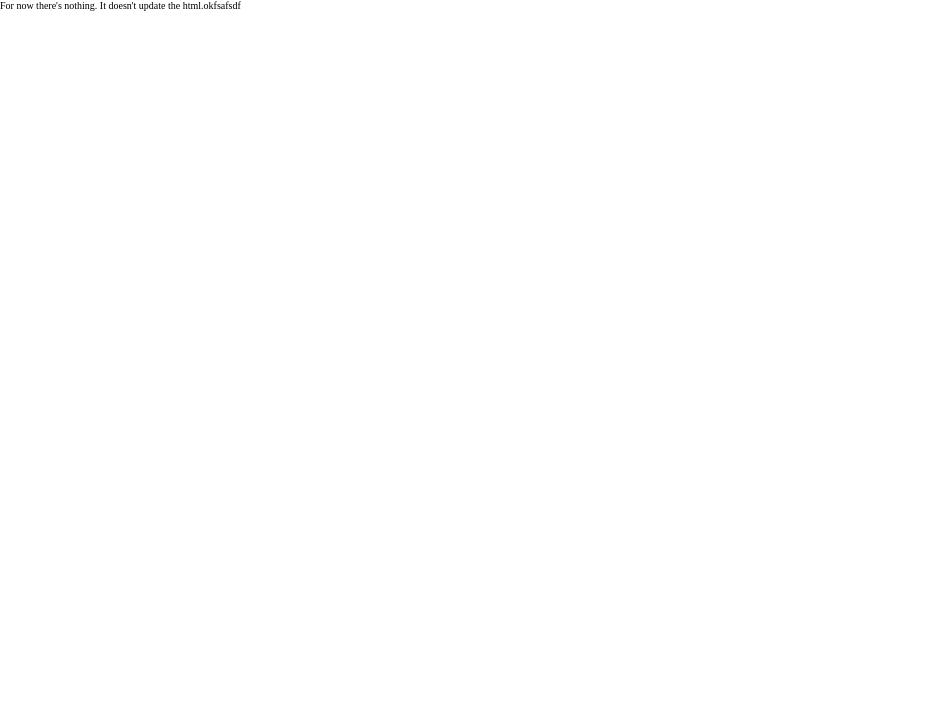
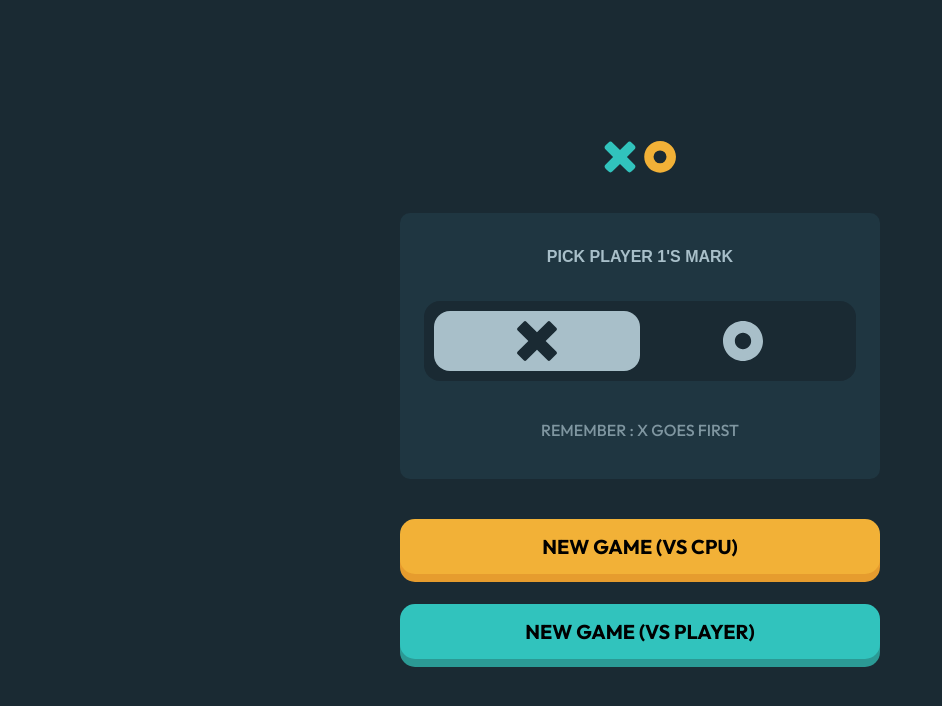
Before and after one commit to marijanasevo/Tic-Tac-Toe-game, a website built with webpack: page src/index.html in a window 1280 px wide. Shown: the whole page, without its empty margins (0-942 px from the left). Built offline with nearby package versions, Linux system fonts and the light colour scheme.

Commit message:
Front menu

```diff
--- a/src/index.html
+++ b/src/index.html
@@ -1,12 +1,51 @@
 <!DOCTYPE html>
 <html>
-    <head>
-        <meta charset="utf-8" />
-        <title>Tic Tac Toe</title>
-    </head>
-    <body>
-        <noscript>You need to enable JavaScript to run this game.</noscript>
-        For now there's nothing. It doesn't update the html.okfsafsdf
-    </body>
+<head>
+  <meta charset="UTF-8">
+  <meta name="viewport" content="width=device-width, initial-scale=1.0">
+  <meta name="description" content="tic-tac-toe">
+  <link rel="icon" type="image/png" sizes="32x32" href="./assets/favicon-32x32.png">
+  <link rel="preconnect" href="https://fonts.googleapis.com">
 
+  <link rel="preconnect" href="https://fonts.gstatic.com" crossorigin>
+  <link href="https://fonts.googleapis.com/css2?family=Outfit:wght@500;700&display=swap" rel="stylesheet">
+  <title>Tic Tac Toe</title>
+</head>
+<body>
+  <main>
+    <!-- New game menu -->
+    <div class="menu displayed">
+      <img class="menu__logo" src="./assets/logo.svg" alt="xo logo">
+
+      <div class="player-selection">
+        <h1 class="player-selection__title">Pick Player 1's Mark</h1>
+
+        <div class="player-selection__choice">
+          <div class="player-selection__choice__slider x-selected">
+            <div class="player-selection__x-selected player-selection__option"></div>
+            <div class="player-selection__o-selected player-selection__option"></div>
+          </div>
+        </div>
+
+        <p class="player-selection__note">Remember : X goes first</p>
+      </div>
+
+      <div class="start-game">
+        <button class="start-game__button vs-pc">New game (vs cpu)</button>
+        <button class="start-game__button vs-player">New game (vs player)</button>
+      </div>
+    </div>
+    <!-- New game menu end -->
+
+    <!-- Gameboard -->
+    <div class="board"></div>
+    <!-- Gameboard end -->
+    <!-- Modal -->
+    <div class="modal modal__winner"></div>
+    <div class="modal modal__tie"></div>
+    <div class="modal modal__restart"></div>
+    <!-- Modal end -->
+  </main>
+
+</body>
 </html>
--- a/src/scripts/main.js
+++ b/src/scripts/main.js
@@ -1,4 +1,21 @@
+import '../assets/logo.svg';
+import '../assets/icon-x-dark.svg';
+import '../assets/icon-o-dark.svg';
 import '../styles/styles.scss';
 
-console.log("Hello fffWorldds!");
-// console.log('hihihi');
+let xSelected = document.querySelector('.player-selection__x-selected');
+let oSelected = document.querySelector('.player-selection__o-selected');
+let slider = document.querySelector('.player-selection__choice__slider');
+
+function toggleSelectedPlayer() {
+  if (this == xSelected) {
+    slider?.classList.remove('o-selected');
+    slider?.classList.add('x-selected');
+  } else {
+    slider?.classList.add('o-selected');
+    slider?.classList.remove('x-selected');
+  }
+}
+
+oSelected?.addEventListener('click', toggleSelectedPlayer);
+xSelected?.addEventListener('click', toggleSelectedPlayer);
--- a/src/styles/globals/_base.scss
+++ b/src/styles/globals/_base.scss
@@ -1,3 +1,92 @@
+/******************************************
+/* VARIABLES
+/*******************************************/
+
+:root {
+  --dark-navy: #1A2A33;
+  --semi-dark-navy: #1F3641;
+  --silver: #A8BFC9;
+  --silver-hover: #DBE8ED;
+  --light-blue: #31C3BD;
+  --light-blue-hover: #65E9E4;
+  --light-yellow: #F2B137;
+  --light-yellow-hover: #FFC860;
+}
+
+/******************************************
+/* BASE STYLES
+/*******************************************/
+
 html {
   font-size: 62.5%;
+  box-sizing: border-box;
 }
+
+*, *::after, *::before {
+  box-sizing: inherit;
+}
+
+body {
+  background: var(--dark-navy);
+  color: var(--silver);
+  font-family: 'Outfit', sans-serif;
+  font-size: 1.6rem;
+  text-transform: uppercase;
+}
+
+main {
+  min-height: 100vh;
+  display: flex;
+  flex-direction: column;
+  justify-content: center;
+  align-items: center;
+}
+
+/*
+* General states
+*****************/
+
+.displayed {
+  opacity: 1;
+  visibility: visible;
+}
+
+// .dark {
+//   background: var(--very-dark-blue);
+//   color: var(--grayish-blue);
+
+//   h2 {
+//     color: var(--off-white);
+//     font-weight: 800;
+//   }
+// }
+
+// h1 {
+//   margin: 0;
+//   font-weight: 900;
+// }
+
+// ul {
+//   margin: 0;
+//   padding: 0;
+//   list-style: none;
+// }
+
+// p {
+//   font-size: 1.5rem;
+//   line-height: 2.5rem;
+// }
+
+// a {
+//   text-decoration: none;
+//   color: var(--very-dark-blue);
+//   transition: color .1s linear;
+
+//   &:hover {
+//     color: var(--orange);
+//   }
+// }
+
+// img {
+//   max-width: 100%;
+// }
--- a/src/styles/globals/_menu.scss
+++ b/src/styles/globals/_menu.scss
@@ -0,0 +1,160 @@
+
+.menu {
+  width: min(48rem, 90vw);
+  display: flex;
+  flex-direction: column;
+  gap: 4rem;
+  align-items: center;
+
+  &__logo {
+    max-width: 7.2rem;
+  }
+}
+
+/*
+* Select player section
+************************/
+
+.player-selection {
+  background: var(--semi-dark-navy);
+  text-align: center;
+  display: flex;
+  flex-direction: column;
+  width: 100%;
+  padding: 2.4rem;
+  border-radius: 1rem;
+  gap: 2.4rem;
+
+  &__title {
+    font-size: 1.6rem;
+  }
+
+  &__note {
+    font-size: 1.6rem;
+    opacity: 0.7;
+  }
+
+  /*
+  * Selection wrapper
+  ********************/
+
+  &__choice {
+    background: var(--dark-navy);
+    width: 100%;
+    border-radius: 1.6rem;
+    padding: 1rem;
+    height: 8rem;
+
+    /*
+    * Slider container
+    *******************/
+
+    &__slider {
+      height: 100%;
+      position: relative;
+      display: flex;
+      width: 100%;
+
+      /*
+      * Slider
+      *********/
+
+      &::before {
+        background: var(--silver);
+        content: '';
+        position: absolute;
+        transition: left .2s ease-in-out;
+        width: 50%;
+        height: 100%;
+        border-radius: 1.6rem;
+      }
+    }
+  }
+
+  /*
+  * Selection buttons
+  ********************/
+
+  &__option {
+    flex: 1;
+    cursor: pointer;
+    background: var(--silver);
+    margin: 1rem;
+  }
+
+  &__x-selected {
+    mask: url('../assets/icon-x-dark.svg') no-repeat center;
+    -webkit-mask: url('../assets/icon-x-dark.svg') no-repeat center;
+  }
+
+  &__o-selected {
+    mask: url('../assets/icon-o-dark.svg') no-repeat center;
+    -webkit-mask: url('../assets/icon-o-dark.svg') no-repeat center;
+  }
+}
+
+/*
+* Slider states
+****************/
+
+.x-selected::before {
+  left: 0;
+}
+
+.x-selected .player-selection__x-selected {
+  background: var(--dark-navy);
+}
+
+.o-selected::before {
+  left: 50%;
+}
+
+.o-selected .player-selection__o-selected {
+  background: var(--dark-navy);
+}
+
+
+/*
+* Buttons
+*****************/
+
+.start-game {
+  width: 100%;
+  display: flex;
+  flex-direction: column;
+  gap: 3rem;
+
+  &__button {
+    font-size: 2rem;
+    text-transform: uppercase;
+    width: 100%;
+    padding: 1.6rem;
+    border-radius: 1.5rem;
+    font-weight: bold;
+    border: 0;
+    cursor: pointer;
+    transition: all .1s ease-in;
+
+    &:hover {
+      transform: translateY(4px);
+    }
+  }
+
+  .vs-pc {
+    background: var(--light-yellow);
+    box-shadow: 0px 8px 0px 0px #E69C2E;
+
+    &:hover {
+      box-shadow: 0px 4px 0px 0px #E69C2E;
+    }
+  }
+
+  .vs-player {
+    background: var(--light-blue);
+    box-shadow: 0px 8px 0px 0px #2B9A95;
+
+    &:hover {
+      box-shadow: 0px 4px 0px 0px #2B9A95;
+    }
+  }
+}
```
